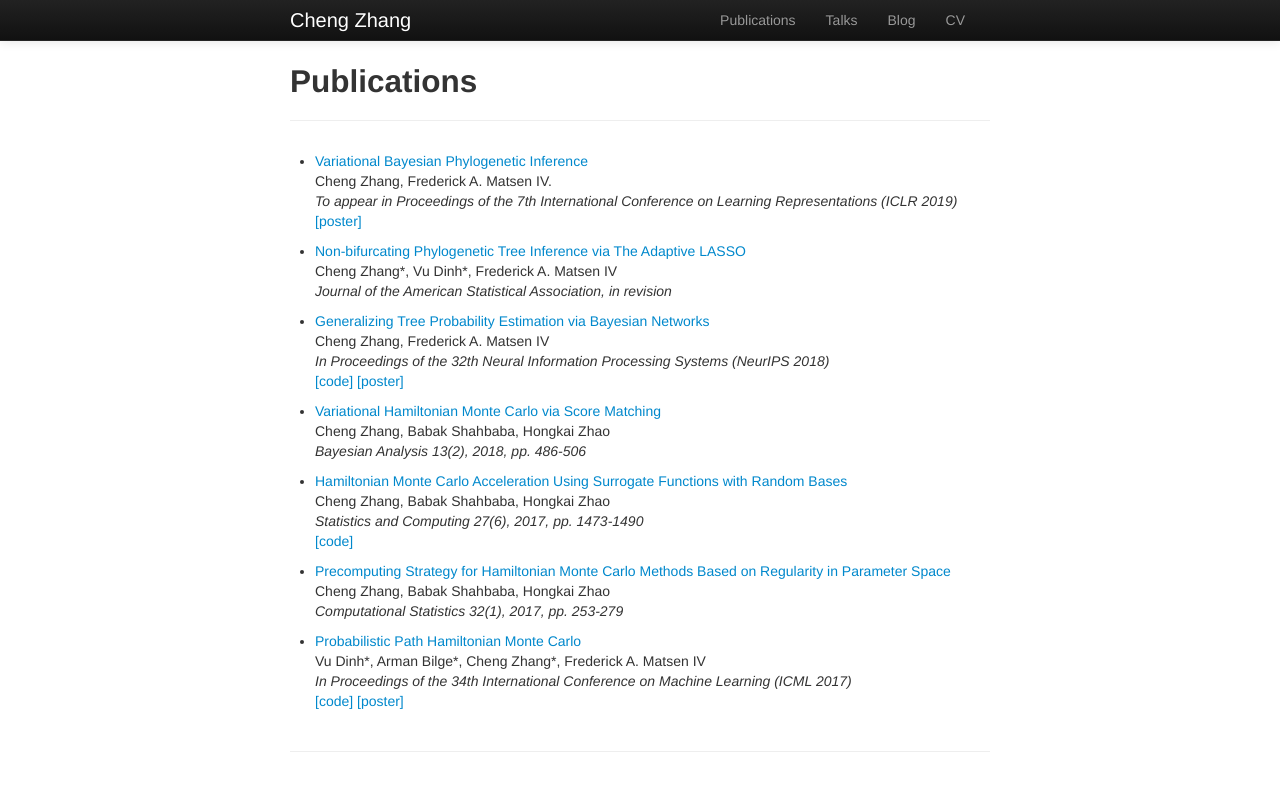
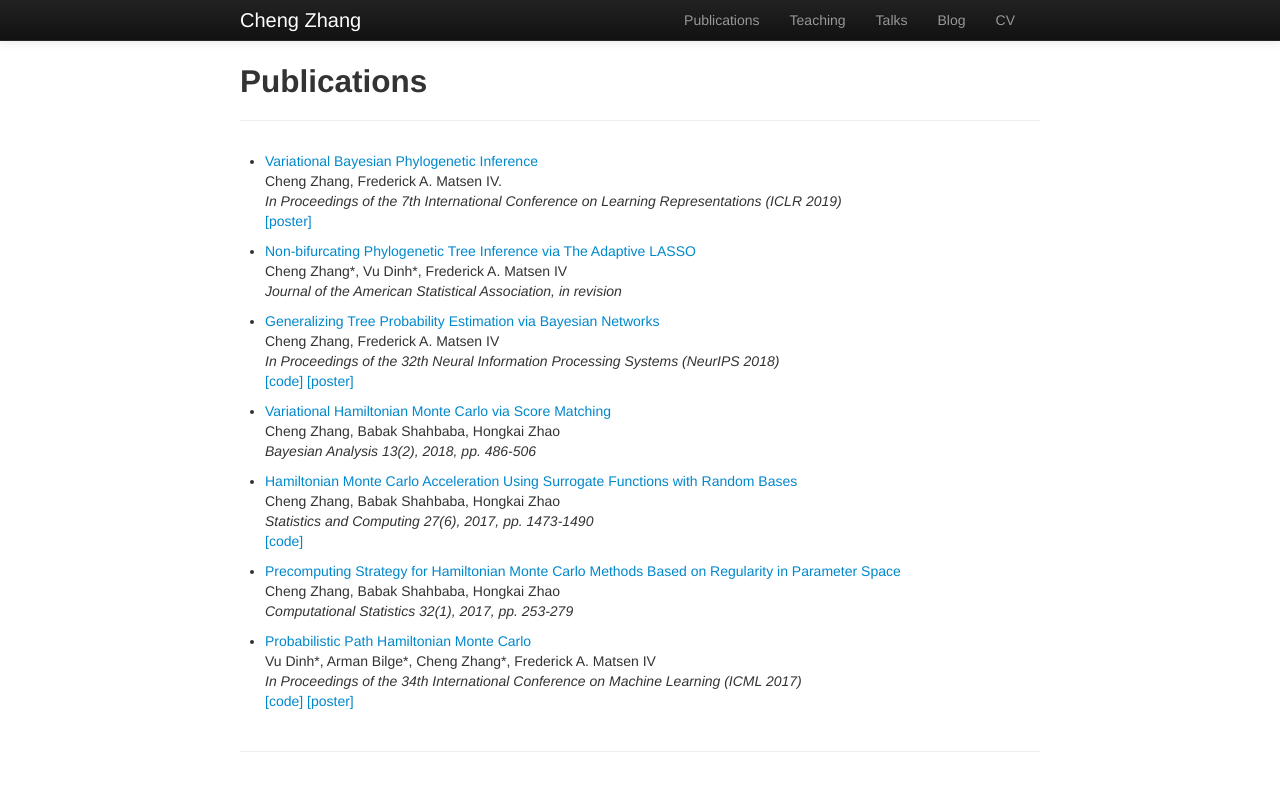
Before and after one commit to zcrabbit/zcrabbit.github.io, a Jekyll site: the page built from pages/publications.md, in a window 1280 px wide. Shown: the top 791 px of the page. Built offline with Jekyll 4.4.1, drawn with Linux system fonts in a browser that asks for light colours.

Commit message:
added course webpage

```diff
--- a/_includes/themes/twitter/default.html
+++ b/_includes/themes/twitter/default.html
@@ -16,8 +16,9 @@
 
     <!-- Le styles -->
     <link href="{{ ASSET_PATH }}/bootstrap/css/bootstrap.2.2.2.min.css" rel="stylesheet">
+	<!-- <link href="{{ ASSET_PATH }}/css/1.4.0/bootstrap.css" rel="stylesheet"> -->
     <link href="{{ ASSET_PATH }}/css/style.css?body=1" rel="stylesheet" type="text/css" media="all">
-    <link href="{{ ASSET_PATH }}/css/kbroman.css" rel="stylesheet" type="text/css" media="all">
+    <!-- <link href="{{ ASSET_PATH }}/css/kbroman.css" rel="stylesheet" type="text/css" media="all"> -->
 
     <!-- Le fav and touch icons -->
 
@@ -35,8 +36,10 @@
 	          <a class="brand" href="{{ HOME_PATH }}">{{ site.title }}</a>
 			  <ul class="nav">
 				  <li><a href="{{ BASE_PATH }}/pages/publications.html">Publications</a></li>
+				  <li><a href="{{ BASE_PATH }}/pages/courses.html">Teaching</a></li>
 				  <li><a href="{{ BASE_PATH }}/pages/talks.html">Talks</a></li>
-				  <li><a href="{{ BASE_PATH }}/pages/404.html">Blog</a></li>
+				  <!-- <li><a href="{{ BASE_PATH }}/pages/404.html">Blog</a></li> -->
+				  <li><a href="{{ BASE_PATH }}/blog">Blog</a></li>
 				  <li><a href="{{ BASE_PATH }}/static/CV_Cheng_Zhang.pdf">CV</a></li>
 			  </ul>
 	        </div>
--- a/assets/themes/twitter/css/style.css
+++ b/assets/themes/twitter/css/style.css
@@ -1,13 +1,13 @@
 /* Custom container */
 .container-narrow {
   margin: 0 auto;
-  max-width: 700px; }
+  max-width: 800px; }
 
 .container-narrow > hr {
   margin: 30px 0; }
 
 .navbar .nav {
-  float: right; }
+  float: right;}
 
 .navbar-inverse .brand {color:#ffffff;}
 
@@ -65,3 +65,8 @@
   background: #57A957;
   border: 1px solid #4c964d;
   color: #FFF; }
+
+  td, th {
+	  padding: 5px;
+      border: 1px solid grey
+  }
--- a/pages/publications.md
+++ b/pages/publications.md
@@ -5,7 +5,7 @@
 
 - [Variational Bayesian Phylogenetic Inference](https://openreview.net/pdf?id=SJVmjjR9FX)
 Cheng Zhang, Frederick A. Matsen IV.
-_To appear in Proceedings of the 7th International Conference on Learning Representations (ICLR 2019)_
+_In Proceedings of the 7th International Conference on Learning Representations (ICLR 2019)_
 [[poster]]({{site.baseurl}}/static/posters/vbpi_iclr_poster.pdf)
 
 - [Non-bifurcating Phylogenetic Tree Inference via The Adaptive LASSO](https://arxiv.org/abs/1805.11073)
```
Also changed, not shown: _posts/blog/2019-7-17-hello-world.md (+2 -0 lines), blog/index.html (+15 -3 lines), courses/msc-f19.md (added, +76 -0 lines), pages/courses.md (added, +7 -0 lines), 10 other files.
